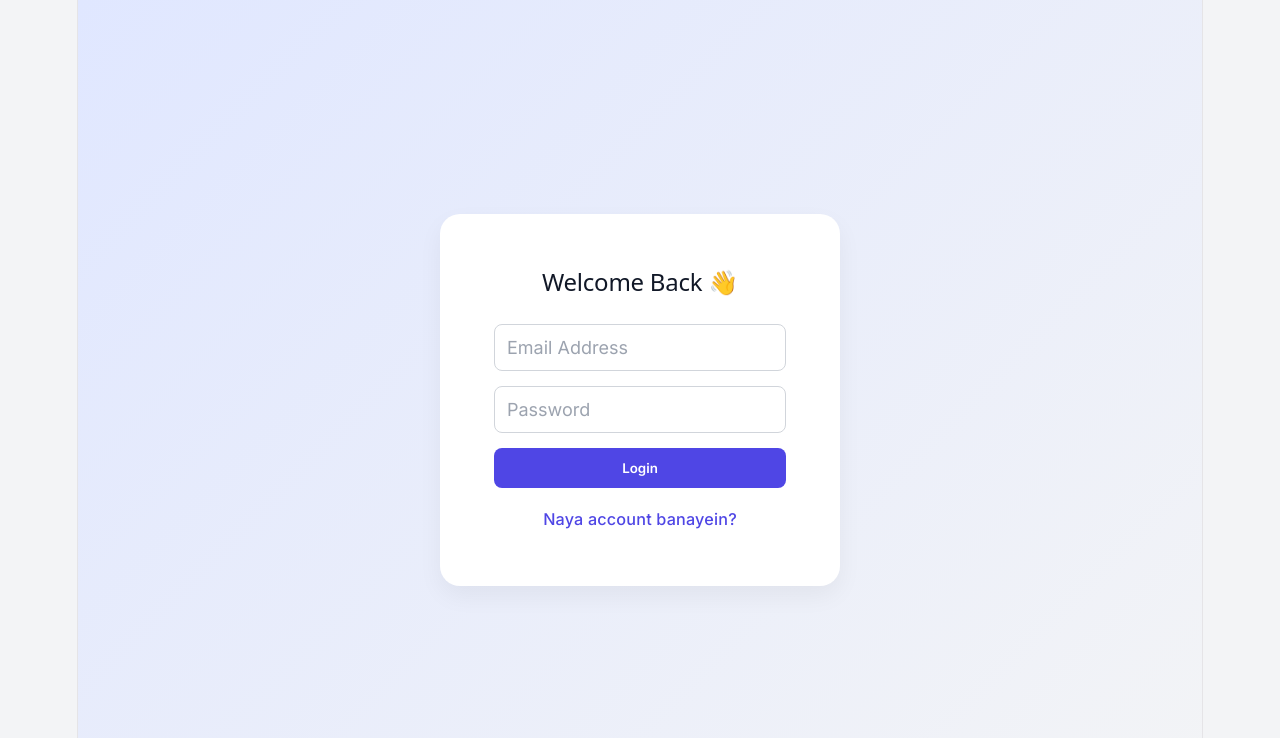
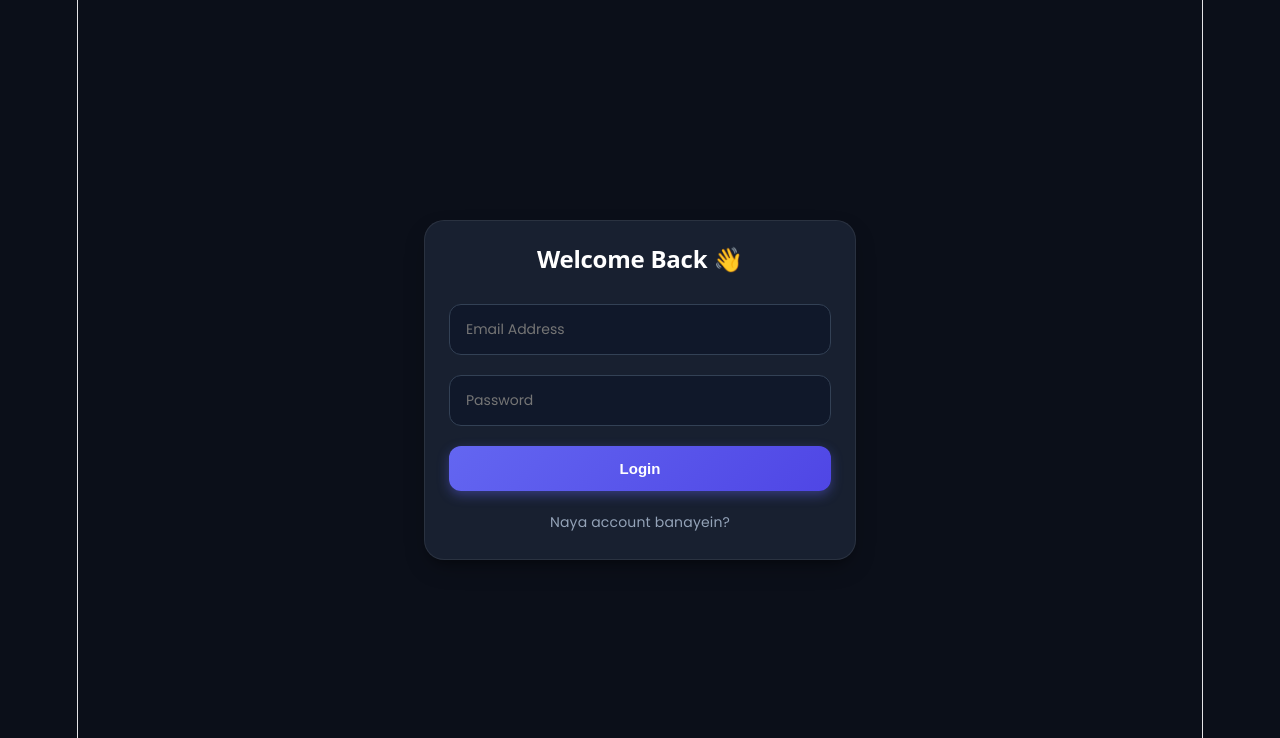
Before and after one commit to shivamjaiswal-code/Smart-Budget_system, a React app in the folder frontend/: page / in a window 1280 px wide. Shown: the top 738 px of the page. Built offline with nearby package versions, Linux system fonts and the light colour scheme; the HTML template or start-up script is replaced by a standard one.

Commit message:
Update css

```diff
--- a/frontend/src/App.css
+++ b/frontend/src/App.css
@@ -1,104 +1,299 @@
-@import 'react-calendar/dist/Calendar.css';
-@import url('https://fonts.googleapis.com/css2?family=Inter:wght@400;500;600;700;800&display=swap');
+@import url('https://fonts.googleapis.com/css2?family=Poppins:wght@400;500;600;700&display=swap');
 
-:root {
-  --bg-color: #f3f4f6;
-  --text-dark: #111827;
-  --text-light: #6b7280;
-  --primary: #4f46e5;
-  --primary-hover: #4338ca;
-  --danger: #ef4444;
-  --success: #10b981;
-  --card-bg: rgba(255, 255, 255, 0.9);
+* {
+  box-sizing: border-box;
+  margin: 0;
+  padding: 0;
 }
 
-* { box-sizing: border-box; font-family: 'Inter', sans-serif; }
-body { background-color: var(--bg-color); margin: 0; padding: 0; color: var(--text-dark); }
-
-/* Utility */
-.mb-2 { margin-bottom: 2rem; }
-.text-red { color: var(--danger); }
-.text-green { color: var(--success); }
-.font-bold { font-weight: 700; }
-.w-full { width: 100%; }
-
-/* Layout */
-.app-container { max-width: 900px; margin: 0 auto; padding: 2rem 1rem; }
-
-/* Auth Screen */
-.auth-container { display: flex; height: 100vh; justify-content: center; align-items: center; background: linear-gradient(135deg, #e0e7ff 0%, #f3f4f6 100%); }
-.auth-card { background: white; padding: 3rem; border-radius: 20px; box-shadow: 0 10px 25px rgba(0,0,0,0.05); width: 100%; max-width: 400px; text-align: center; }
-.auth-card h2 { margin-top: 0; margin-bottom: 1.5rem; color: var(--text-dark); }
- .auth-card input {
-  width: 100%;
-  padding: 12px;
-  margin-bottom: 15px;
-  border: 1px solid #d1d5db;
-  border-radius: 8px;
-  font-size: 1rem;
-  background: #ffffff; /* Background ko ekdum white rakho */
-  color: #111827;       /* Text ka color dark rakho taaki likha hua saaf dikhe */
-  outline: none;
-  transition: 0.2s;
+body {
+  background-color: #0b0f19;
+  color: #f8fafc;
+  font-family: 'Poppins', sans-serif;
+  min-height: 100vh;
 }
 
-/* Input ke andar ke placeholder ka color */
-.auth-card input::placeholder {
-  color: #9ca3af;
+.app-container, .auth-container {
+  max-width: 480px;
+  margin: 0 auto;
+  padding: 24px;
+  min-height: 100vh;
+  display: flex;
+  flex-direction: column;
+  justify-content: center;
 }
-.auth-card input:focus { border-color: var(--primary); background: white; }
-.toggle-auth { color: var(--primary); cursor: pointer; margin-top: 1rem; font-size: 0.9rem; font-weight: 500; }
-.error-msg { color: var(--danger); background: #fee2e2; padding: 10px; border-radius: 8px; font-size: 0.9rem; margin-bottom: 1rem; }
 
-/* Top Nav */
-.top-nav { display: flex; justify-content: space-between; align-items: center; margin-bottom: 2rem; }
-.user-info h2 { margin: 0 0 5px 0; font-size: 1.8rem; }
-.month-selector { padding: 8px 12px; border-radius: 8px; border: 1px solid #d1d5db; font-size: 1rem; font-weight: 600; outline: none; background: white; cursor: pointer; }
-.logout-btn { background: #e5e7eb; border: none; padding: 8px 16px; border-radius: 8px; cursor: pointer; font-weight: 600; color: var(--text-dark); transition: 0.2s; }
-.logout-btn:hover { background: #d1d5db; }
+.auth-card, .glass-card {
+  background: rgba(30, 41, 59, 0.7);
+  backdrop-filter: blur(16px);
+  -webkit-backdrop-filter: blur(16px);
+  border: 1px solid rgba(255, 255, 255, 0.08);
+  border-radius: 20px;
+  padding: 24px;
+  margin-bottom: 20px;
+  box-shadow: 0 10px 25px -5px rgba(0, 0, 0, 0.3), 0 8px 10px -6px rgba(0, 0, 0, 0.3);
+}
 
-/* Glass Cards */
-.glass-card { background: var(--card-bg); border-radius: 16px; padding: 24px; box-shadow: 0 4px 15px rgba(0,0,0,0.03); border: 1px solid #ffffff; backdrop-filter: blur(10px); }
-.glass-card h3 { margin-top: 0; color: var(--text-dark); }
+.auth-card h2 {
+  font-size: 24px;
+  font-weight: 700;
+  margin-bottom: 20px;
+  color: #fff;
+  text-align: center;
+}
 
-/* Forms */
-.flex-form { display: flex; gap: 12px; flex-wrap: wrap; }
-.flex-form input { flex: 1; min-width: 200px; padding: 12px 16px; border: 1px solid #e5e7eb; border-radius: 8px; font-size: 1rem; outline: none; }
-.flex-form input:focus { border-color: var(--primary); }
+input, select {
+  width: 100%;
+  padding: 14px 16px;
+  margin: 10px 0;
+  background: rgba(15, 23, 42, 0.8);
+  border: 1px solid #334155;
+  border-radius: 12px;
+  color: #fff;
+  font-size: 14px;
+  font-family: 'Poppins', sans-serif;
+  outline: none;
+  transition: all 0.3s ease;
+}
 
-/* Buttons */
-button { border: none; font-family: inherit; }
-.primary-btn { padding: 12px 24px; background: var(--primary); color: white; border-radius: 8px; cursor: pointer; font-weight: 600; transition: 0.2s; }
-.primary-btn:hover { background: var(--primary-hover); }
-.danger-btn { padding: 12px 24px; background: var(--text-dark); color: white; border-radius: 8px; cursor: pointer; font-weight: 600; transition: 0.2s; }
-.danger-btn:hover { background: #000; }
+input:focus, select:focus {
+  border-color: #6366f1;
+  box-shadow: 0 0 0 3px rgba(99, 102, 241, 0.2);
+}
 
-/* Grids & Budget Cards */
-.section-title { font-size: 1.5rem; margin-bottom: 1rem; }
-.grid-container { display: grid; grid-template-columns: repeat(auto-fill, minmax(250px, 1fr)); gap: 20px; }
-.budget-card { cursor: pointer; position: relative; transition: transform 0.2s, box-shadow 0.2s; border: 1px solid transparent; }
-.budget-card:hover { transform: translateY(-5px); box-shadow: 0 10px 20px rgba(0,0,0,0.06); border-color: var(--primary); }
-.budget-card h4 { margin: 0 0 10px 0; font-size: 1.2rem; color: var(--text-light); }
-.budget-card h2 { margin: 0; font-size: 2.2rem; color: var(--primary); }
-.label { margin: 5px 0 0 0; font-size: 0.85rem; color: var(--text-light); }
+.primary-btn {
+  background: linear-gradient(135deg, #6366f1 0%, #4f46e5 100%);
+  color: white;
+  border: none;
+  padding: 14px;
+  border-radius: 12px;
+  font-weight: 600;
+  font-size: 15px;
+  cursor: pointer;
+  width: 100%;
+  margin-top: 10px;
+  transition: all 0.2s ease;
+  box-shadow: 0 4px 12px rgba(99, 102, 241, 0.4);
+}
 
-/* Delete Buttons */
-.del-icon { position: absolute; top: 15px; right: 15px; background: #fee2e2; width: 35px; height: 35px; border-radius: 50%; display: flex; justify-content: center; align-items: center; cursor: pointer; opacity: 0; transition: 0.2s; }
-.budget-card:hover .del-icon { opacity: 1; }
-.del-icon:hover { background: var(--danger); color: white; }
+.primary-btn:hover {
+  opacity: 0.95;
+  transform: translateY(-1px);
+}
 
-/* Expense Detail Screen */
-.back-btn { background: none; color: var(--text-light); font-weight: 600; font-size: 1rem; cursor: pointer; margin-bottom: 2rem; padding: 0; }
-.back-btn:hover { color: var(--text-dark); }
-.balance-board { display: flex; padding: 0; overflow: hidden; margin-bottom: 2rem; }
-.stat { flex: 1; text-align: center; padding: 25px; }
-.border-x { border-left: 1px solid #e5e7eb; border-right: 1px solid #e5e7eb; }
-.stat p { margin: 0 0 8px 0; color: var(--text-light); font-weight: 600; font-size: 0.9rem; text-transform: uppercase; letter-spacing: 1px; }
-.stat h3 { margin: 0; font-size: 2rem; }
-.expense-row { display: flex; justify-content: space-between; align-items: center; padding: 15px 0; border-bottom: 1px solid #f3f4f6; }
-.expense-row:last-child { border-bottom: none; }
-.exp-name { font-weight: 600; font-size: 1.1rem; }
-.exp-right { display: flex; align-items: center; gap: 20px; }
-.del-text-btn { background: #fee2e2; color: var(--danger); padding: 5px 12px; border-radius: 6px; cursor: pointer; font-weight: 600; transition: 0.2s; }
-.del-text-btn:hover { background: var(--danger); color: white; }
-.empty { color: var(--text-light); font-style: italic; }
+.danger-btn {
+  background: linear-gradient(135deg, #f43f5e 0%, #e11d48 100%);
+  color: white;
+  border: none;
+  padding: 12px 18px;
+  border-radius: 10px;
+  font-weight: 600;
+  cursor: pointer;
+  transition: all 0.2s ease;
+  box-shadow: 0 4px 12px rgba(244, 63, 94, 0.3);
+}
+
+.danger-btn:hover {
+  opacity: 0.9;
+  transform: translateY(-1px);
+}
+
+.secondary-btn {
+  background: #334155;
+  color: #f8fafc;
+  border: none;
+  padding: 10px 16px;
+  border-radius: 10px;
+  font-weight: 500;
+  cursor: pointer;
+}
+
+.toggle-auth {
+  text-align: center;
+  margin-top: 18px;
+  color: #94a3b8;
+  font-size: 14px;
+  cursor: pointer;
+  transition: color 0.2s;
+}
+
+.toggle-auth:hover {
+  color: #6366f1;
+  text-decoration: underline;
+}
+
+.error-msg {
+  background: rgba(244, 63, 94, 0.1);
+  border: 1px solid rgba(244, 63, 94, 0.3);
+  color: #fca5a5;
+  padding: 10px;
+  border-radius: 8px;
+  font-size: 13px;
+  margin-bottom: 15px;
+  text-align: center;
+}
+
+.top-nav {
+  display: flex;
+  justify-content: space-between;
+  align-items: center;
+  margin-bottom: 20px;
+}
+
+.month-selector {
+  width: auto;
+  padding: 6px 12px;
+  margin: 0;
+  font-size: 13px;
+  background: #1e293b;
+}
+
+.logout-btn {
+  background: rgba(244, 63, 94, 0.15);
+  color: #f43f5e;
+  border: 1px solid rgba(244, 63, 94, 0.3);
+  padding: 8px 14px;
+  border-radius: 8px;
+  font-weight: 600;
+  cursor: pointer;
+  transition: all 0.2s;
+}
+
+.logout-btn:hover {
+  background: #f43f5e;
+  color: white;
+}
+
+.grid-container {
+  display: grid;
+  grid-template-columns: repeat(2, 1fr);
+  gap: 15px;
+}
+
+.budget-card {
+  cursor: pointer;
+  position: relative;
+  transition: transform 0.2s ease, border-color 0.2s ease;
+}
+
+.budget-card:hover {
+  transform: translateY(-3px);
+  border-color: rgba(99, 102, 241, 0.4);
+}
+
+.budget-card h4 {
+  font-size: 16px;
+  color: #94a3b8;
+  margin-bottom: 5px;
+}
+
+.budget-card h2 {
+  font-size: 22px;
+  color: #fff;
+  font-weight: 700;
+}
+
+.del-icon {
+  position: absolute;
+  top: 15px;
+  right: 15px;
+  background: none;
+  border: none;
+  cursor: pointer;
+  font-size: 14px;
+  opacity: 0.6;
+  transition: opacity 0.2s;
+}
+
+.del-icon:hover {
+  opacity: 1;
+}
+
+.balance-board {
+  display: flex;
+  justify-content: space-between;
+  text-align: center;
+  padding: 20px 10px;
+}
+
+.stat p {
+  font-size: 12px;
+  color: #94a3b8;
+  margin-bottom: 4px;
+}
+
+.stat h3 {
+  font-size: 18px;
+  font-weight: 700;
+  color: #fff;
+}
+
+.text-red { color: #f43f5e !important; }
+.text-green { color: #10b981 !important; }
+
+.expense-row {
+  display: flex;
+  justify-content: space-between;
+  align-items: center;
+  padding: 12px 0;
+  border-bottom: 1px solid rgba(255, 255, 255, 0.05);
+}
+
+.expense-row:last-child {
+  border-bottom: none;
+}
+
+.exp-name {
+  font-weight: 500;
+  color: #f8fafc;
+}
+
+.exp-right {
+  display: flex;
+  align-items: center;
+  gap: 12px;
+}
+
+.edit-text-btn, .del-text-btn {
+  background: none;
+  border: none;
+  font-size: 12px;
+  cursor: pointer;
+  font-weight: 500;
+}
+
+.edit-text-btn { color: #6366f1; }
+.edit-text-btn:hover { text-decoration: underline; }
+
+.del-text-btn { color: #f43f5e; }
+.del-text-btn:hover { text-decoration: underline; }
+
+.back-btn {
+  background: none;
+  border: none;
+  color: #94a3b8;
+  font-size: 14px;
+  cursor: pointer;
+  margin-bottom: 15px;
+  display: flex;
+  align-items: center;
+  gap: 5px;
+  font-weight: 500;
+}
+
+.back-btn:hover {
+  color: #fff;
+}
+
+.flex-form {
+  display: flex;
+  flex-direction: column;
+  gap: 10px;
+}
+
+.empty {
+  text-align: center;
+  color: #64748b;
+  font-size: 14px;
+  padding: 15px 0;
+}
```
